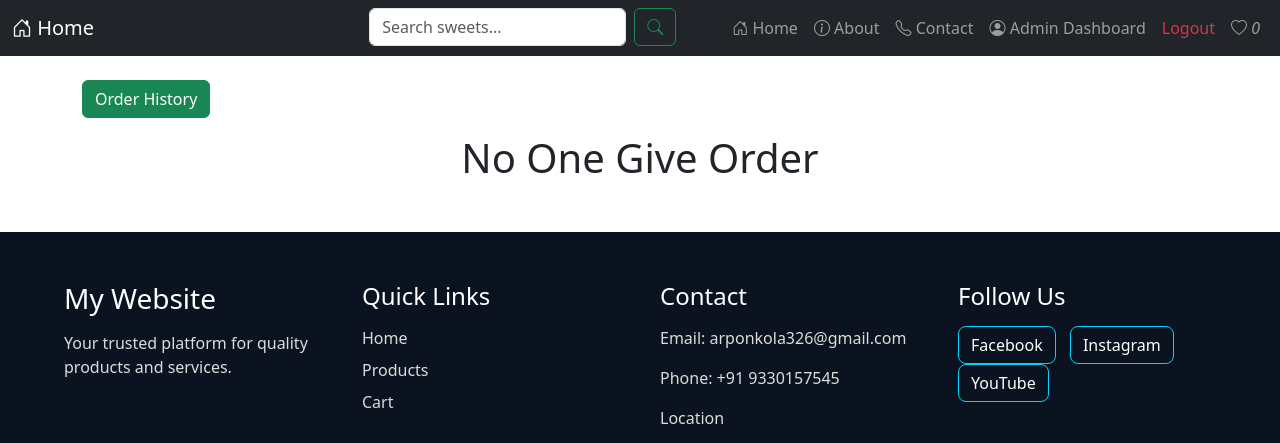
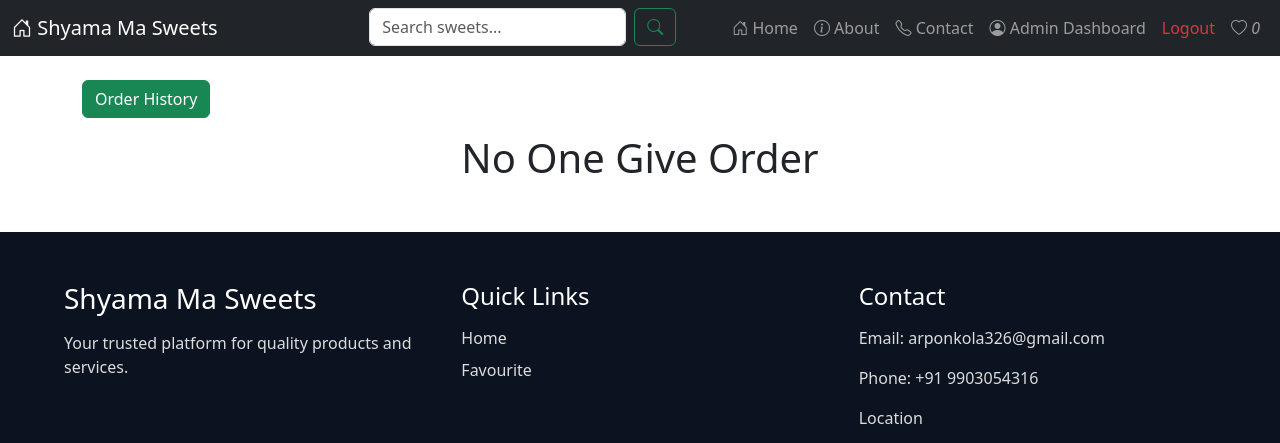
Before and after one commit to Arponkola/flask-sweet-shop-website, a Flask app: page /admin/orders in a window 1280 px wide. Shown: the top 443 px of the page. Run offline with Flask 3, Linux system fonts and the light colour scheme; the visitor is signed in with stand-in values (Sample User, id 1).

Commit message:
update something

```diff
--- a/app/__init__.py
+++ b/app/__init__.py
@@ -6,6 +6,7 @@ from app.model.products import create_product_table
 from app.model.fav import create_fav_table
 from app.model.order import create_order_table
 import os
+
 
 def create_app()->Flask:
     BASE_DIR = os.path.abspath(os.path.dirname(__file__))
@@ -24,7 +25,6 @@ def create_app()->Flask:
                 "postgres://", "postgresql://", 1
             )
         app.config["SQLALCHEMY_DATABASE_URI"] = database_url
-        print("DATABASE_URL = ",database_url)
 
     else:
         data_folder = os.path.join(BASE_DIR, 'data')
--- a/app/templates/base.html
+++ b/app/templates/base.html
@@ -16,7 +16,7 @@
         <nav class="navbar navbar-expand-lg navbar-dark bg-dark">
             <div class="container-fluid">
             <a class="navbar-brand" href="{{ url_for('home_route.home') }}">
-                <i class="bi bi-house-door"></i> Home
+                <i class="bi bi-house-door"></i> Shyama Ma Sweets
             </a>
 
             <button class="navbar-toggler" type="button" data-bs-toggle="collapse"
@@ -51,7 +51,7 @@
     </li>
 
     <li class="nav-item">
-        <a class="nav-link" href="#">
+        <a class="nav-link" href="#contact">
             <i class="bi bi-info-circle"></i> About
         </a>
     </li>
@@ -130,7 +130,7 @@
         <div class="footer-container">
 
             <div class="footer-section">
-                <h3>My Website</h3>
+                <h3>Shyama Ma Sweets</h3>
                 <p>Your trusted platform for quality products and services.</p>
             </div>
 
@@ -138,8 +138,7 @@
             <h4>Quick Links</h4>
             <ul>
                 <li><a href="{{ url_for('home_route.home') }}">Home</a></li>
-                <li><a href="/products">Products</a></li>
-                <li><a href="/cart">Cart</a></li>
+                <li><a href="{{ url_for('favourite_route.favourite') }}">Favourite</a></li>
                 {% if not session.get('user') %}
                     <li><a href="/login">Login</a></li>
                 {% endif %}
@@ -150,18 +149,9 @@
             <section id="contact">
                 <h4>Contact</h4>
                 <p>Email: arponkola326@gmail.com</p>
-                <p>Phone: +91 9330157545</p>
+                <p>Phone: +91 9903054316</p>
                 <p>Location</p>
             </section>
-        </div>
-
-        <div class="footer-section">
-            <h4>Follow Us</h4>
-            <div class="footer-social">
-                <a href="#">Facebook</a>
-                <a href="#">Instagram</a>
-                <a href="#">YouTube</a>
-            </div>
         </div>
 
     </div>
--- a/app/templates/login.html
+++ b/app/templates/login.html
@@ -3,6 +3,7 @@
     <head>
         <title>Login Page</title>
         <link rel="stylesheet" href="{{ url_for('static', filename='css/login.css') }}">
+        <meta name="viewport" content="width=device-width, initial-scale=1.0">
     </head>
     <body>
         <div class="form-box">
--- a/app/templates/register.html
+++ b/app/templates/register.html
@@ -3,6 +3,7 @@
     <head>
         <title>registration form</title>
         <link rel="stylesheet" href="{{url_for('static', filename='css/registration.css')}}">
+        <meta name="viewport" content="width=device-width, initial-scale=1.0">
     </head>
     <body>
         <div class="form-box">
```
